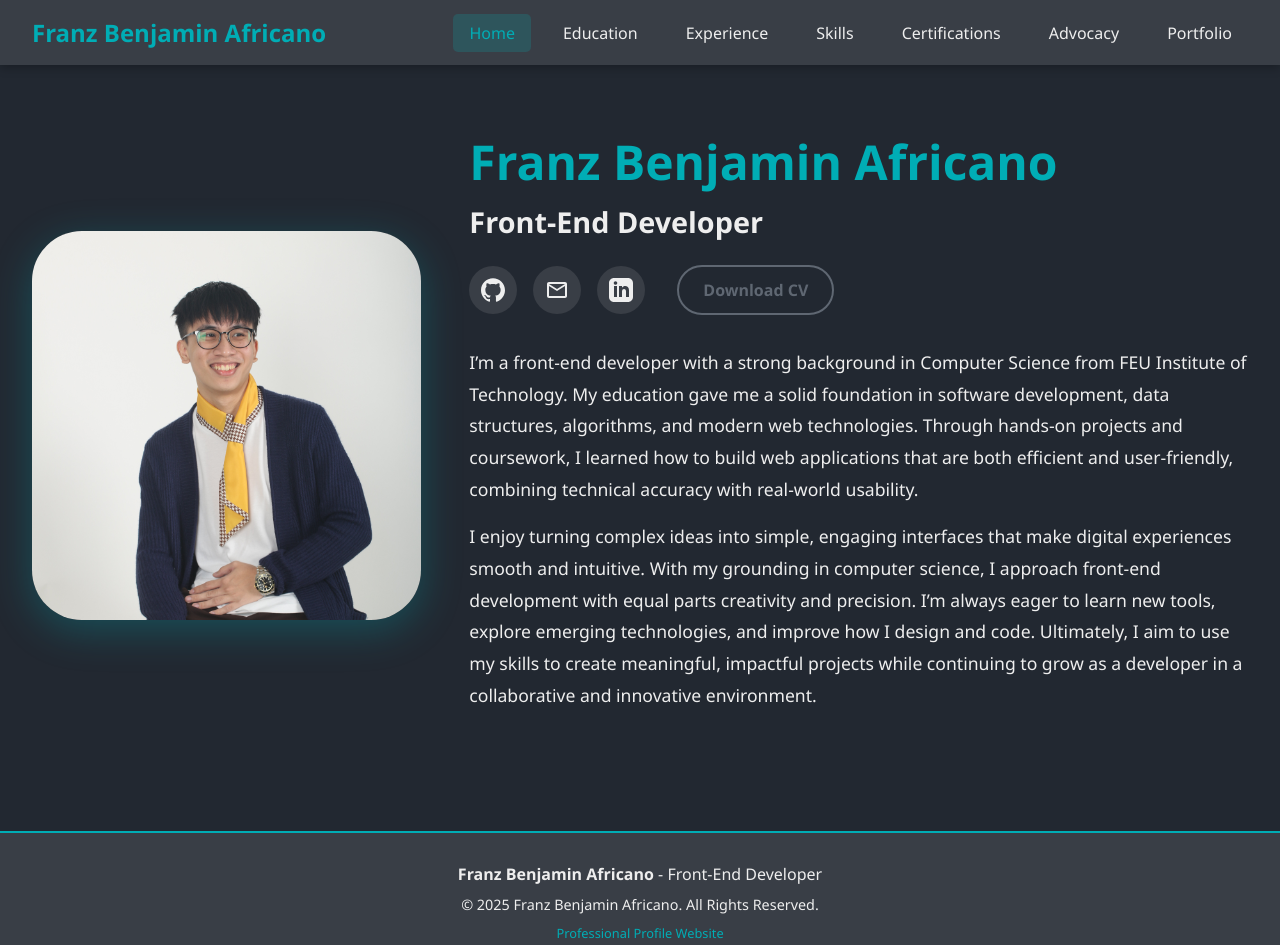
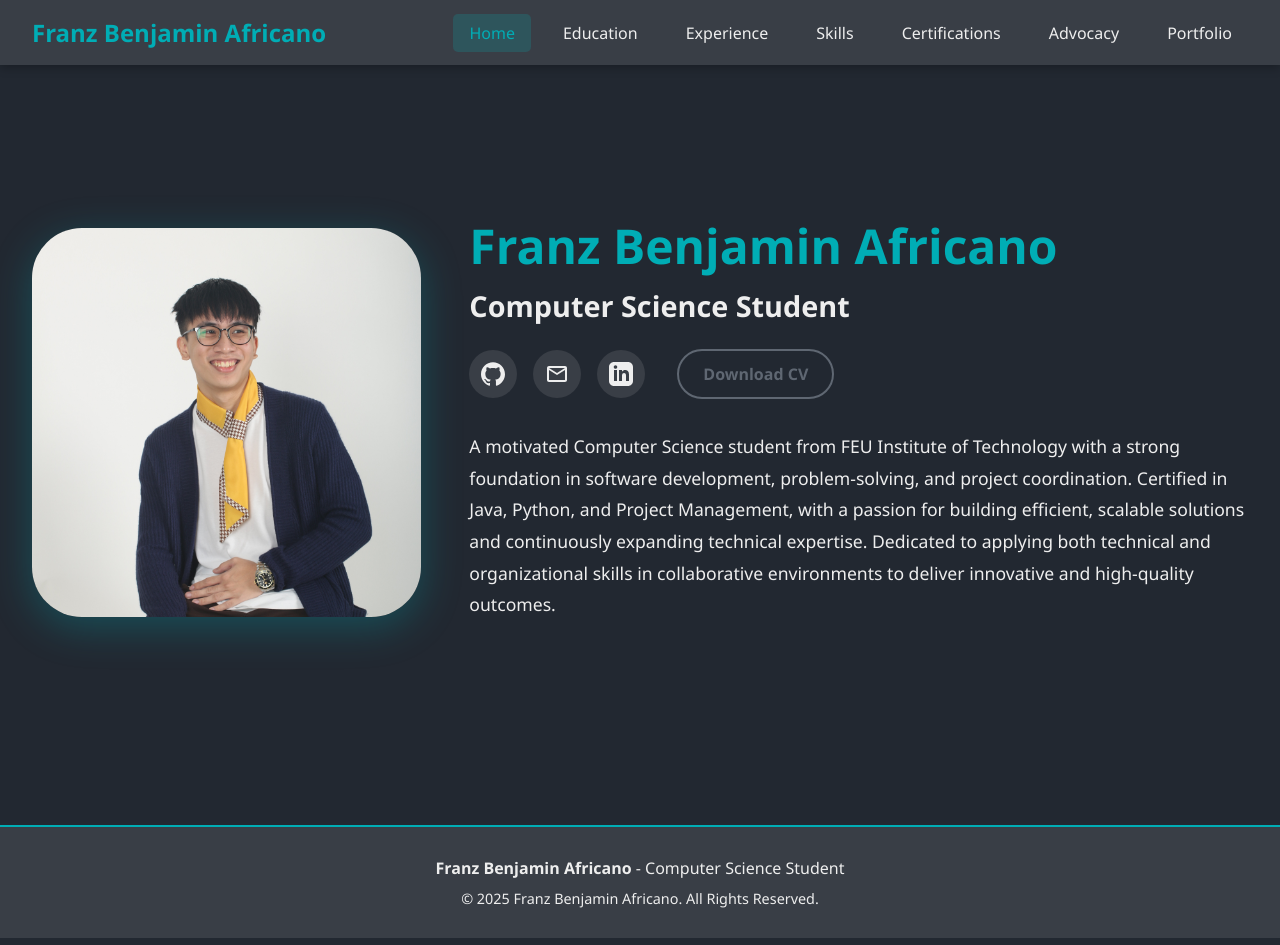
Before and after one commit to FBAfricano/fbafricano-portfolio, a plain HTML site: page index.html in a window 1280 px wide. Drawn offline with Linux system fonts and the light colour scheme.

Commit message:
Updated a few paragraphs

```diff
--- a/index.html
+++ b/index.html
@@ -39,7 +39,7 @@
                     <h1>Franz Benjamin Africano</h1>
                 </div>
                 <div class="job-title">
-                    <h3>Front-End Developer</h3>
+                    <h3>Computer Science Student</h3>
                 </div>
                 <div class="social-and-cv-links">
                     <a href="https://github.com/FBAfricano" target="_blank" class="social-icon" title="GitHub Profile">
@@ -54,16 +54,11 @@
                     <a href="#" class="cv-button disabled" data-tooltip="Not Available">Download CV</a>
                 </div>
                 <div class="description">
-                    <p>I’m a front-end developer with a strong background in Computer Science from FEU Institute of Technology.
-                        My education gave me a solid foundation in software development, data structures, algorithms, and modern
-                        web technologies. Through hands-on projects and coursework, I learned how to build web applications that
-                        are both efficient and user-friendly, combining technical accuracy with real-world usability.</p>
+                    <p>A motivated Computer Science student from FEU Institute of Technology with a strong foundation in software development,
+                        problem-solving, and project coordination. Certified in Java, Python, and Project Management, with a passion for building
+                        efficient, scalable solutions and continuously expanding technical expertise. Dedicated to applying both technical and
+                        organizational skills in collaborative environments to deliver innovative and high-quality outcomes.</p>
 
-                    <p>I enjoy turning complex ideas into simple, engaging interfaces that make digital experiences smooth and
-                        intuitive. With my grounding in computer science, I approach front-end development with equal parts creativity
-                        and precision. I’m always eager to learn new tools, explore emerging technologies, and improve how I design and
-                        code. Ultimately, I aim to use my skills to create meaningful, impactful projects while continuing to grow as a
-                        developer in a collaborative and innovative environment.</p>
                 </div>
             </div>
         </div>
@@ -72,13 +67,10 @@
 
     <footer style="background-color: var(--secondary); padding: 30px 20px; text-align: center; border-top: 2px solid var(--accent); margin-top: 40px;">
         <p style="color: var(--light-gray); margin-bottom: 10px;">
-            <strong>Franz Benjamin Africano</strong> - Front-End Developer
+            <strong>Franz Benjamin Africano</strong> - Computer Science Student
         </p>
         <p style="color: var(--light-gray); font-size: 0.9rem;">
             © 2025 Franz Benjamin Africano. All Rights Reserved.
-        </p>
-        <p style="color: var(--accent); font-size: 0.8rem; margin-top: 10px;">
-            Professional Profile Website
         </p>
     </footer>
 
```
Also changed, not shown: advocacy.html (+2 -5 lines), certifications.html (+1 -4 lines), education.html (+3 -6 lines), experience.html (+1 -4 lines), portfolio.html (+5 -8 lines), skills.html (+1 -4 lines).
